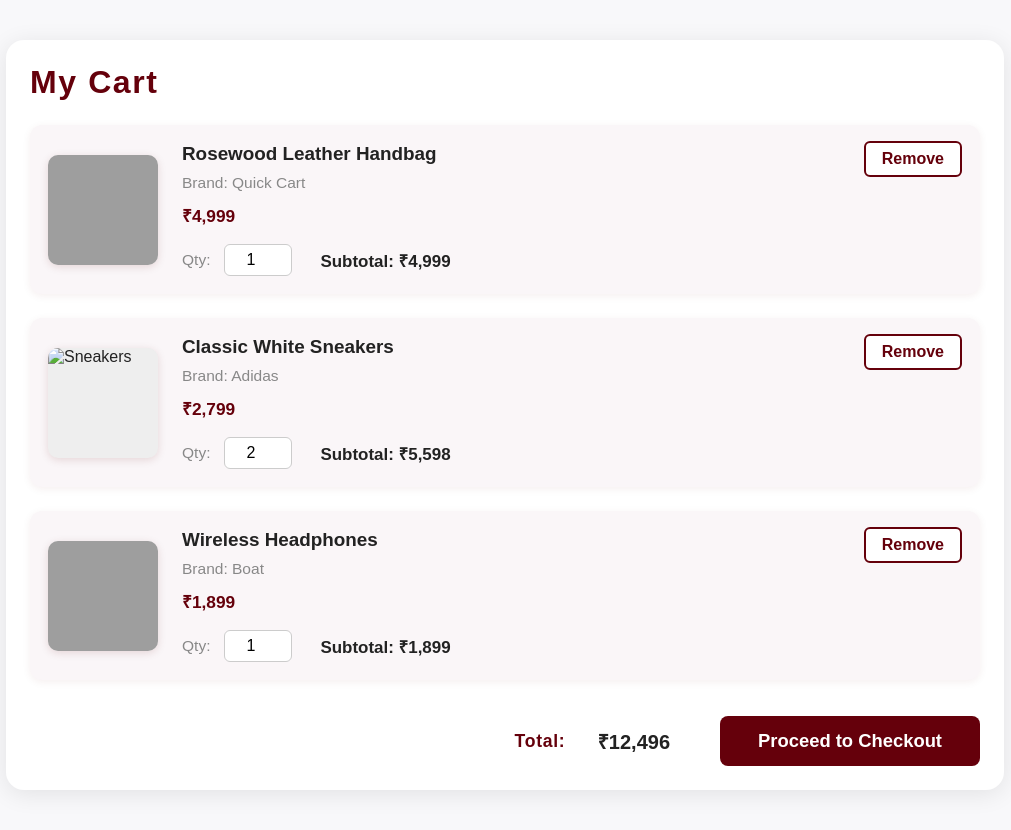
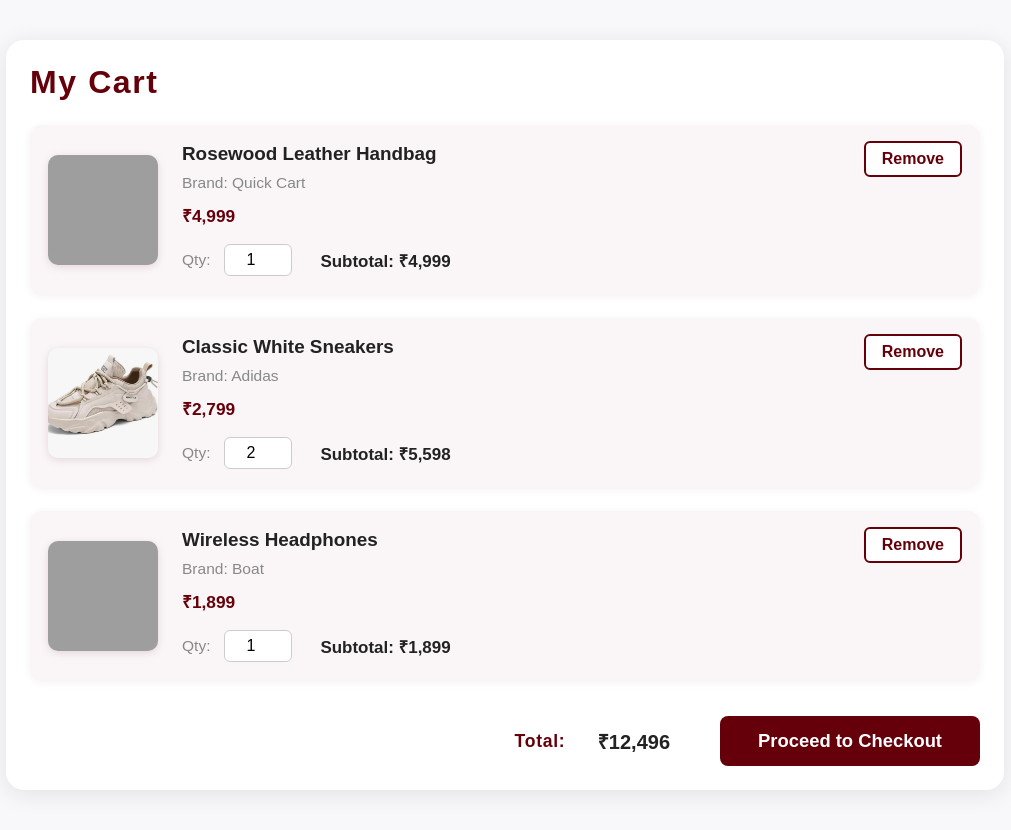
Before and after one commit to Kanduriavinash/QuickCart, a plain HTML site: page index8.html in a window 1280 px wide. Shown: the whole page, without its empty margins (135-1146 px from the left). Drawn offline with Linux system fonts and the light colour scheme; grey boxes are pictures that could not be loaded.

Commit message:
Update index8.html

```diff
--- a/index8.html
+++ b/index8.html
@@ -191,7 +191,7 @@
       <!-- Item 2 -->
       <div class="cart-item" data-price="2799">
         <div class="cart-img">
-          <img src="shoes_html/shoe2.jpg" alt="Sneakers">
+          <img src="shoe6.jpg" alt="Sneakers">
         </div>
         <div class="cart-info">
           <div class="cart-name">Classic White Sneakers</div>
```
